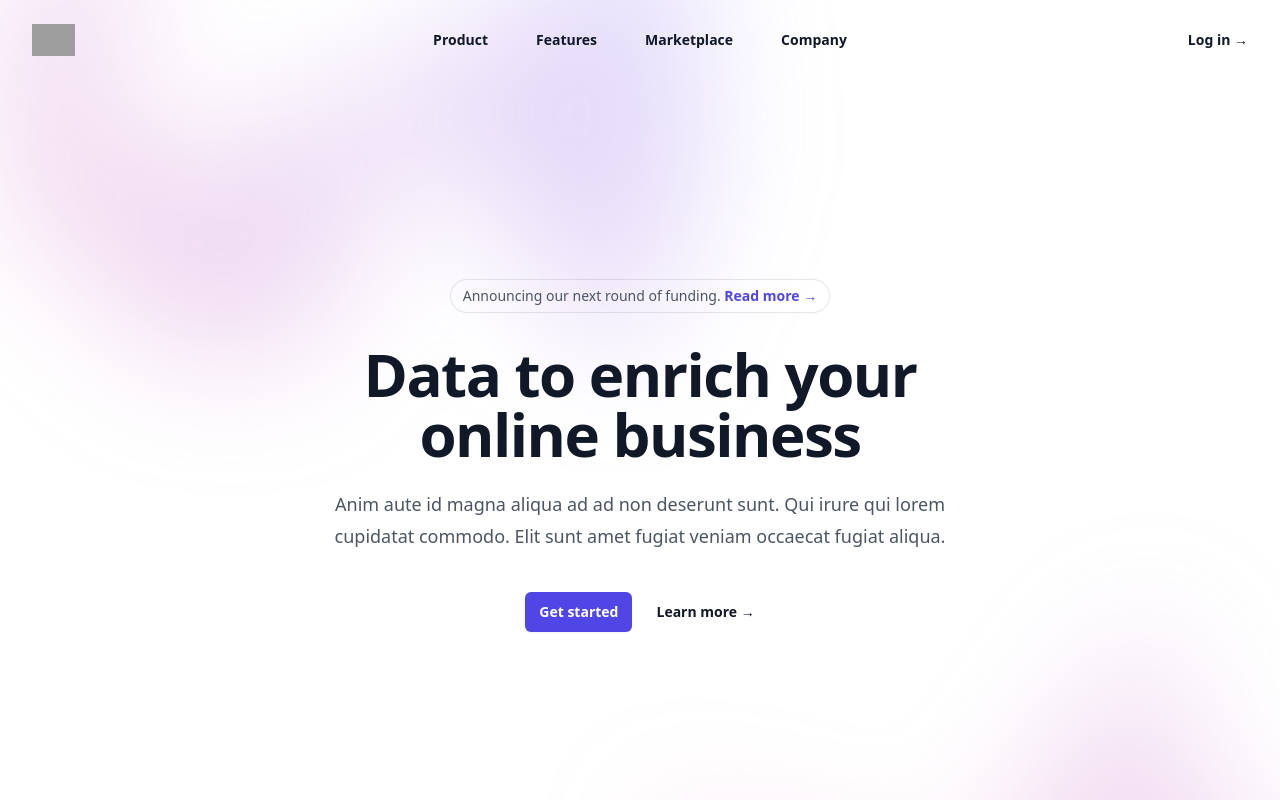
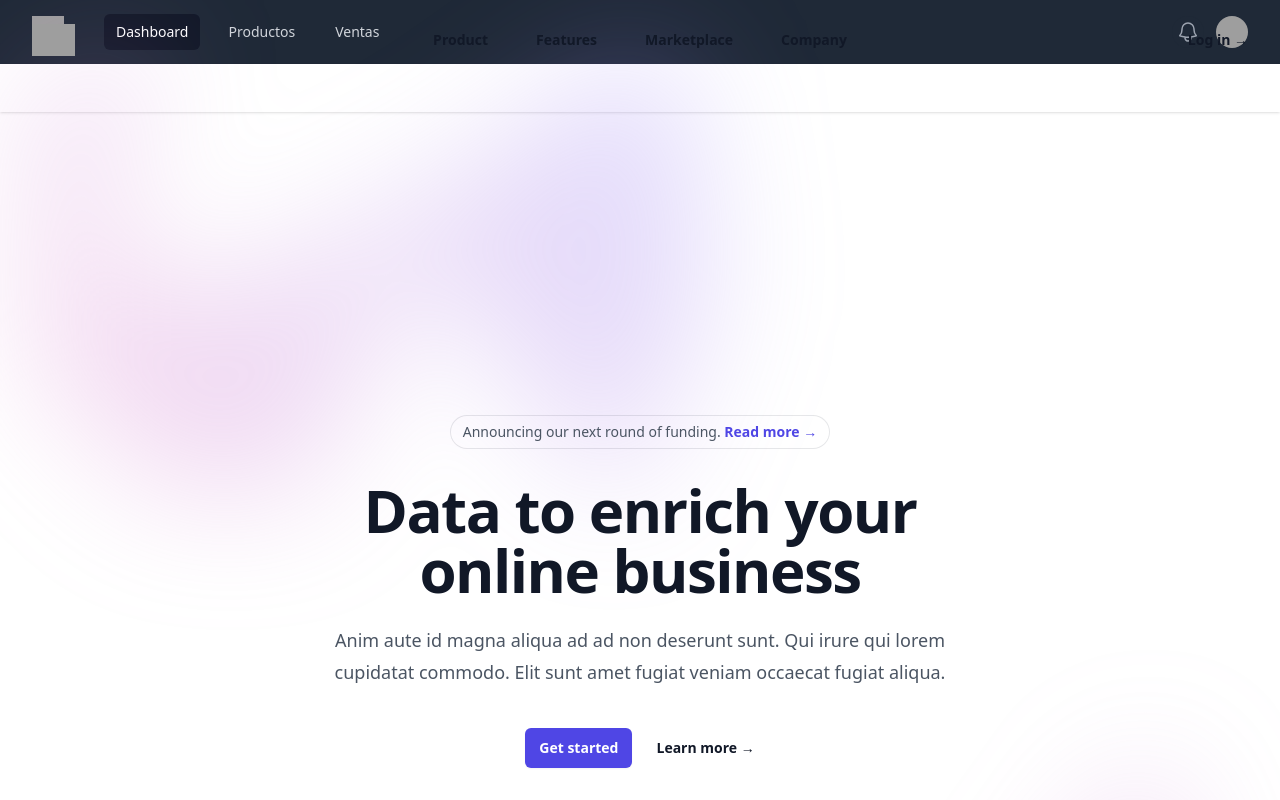
Before and after one commit to EnzoSz/curso_profesional_next_js, a Next.js app: page / in a window 1280 px wide. Shown: the top 800 px of the page. Built offline with nearby package versions, Linux system fonts and the light colour scheme; grey boxes are pictures that could not be loaded.

Commit message:
Creacion del layout principal e integracion de los Page Components

```diff
--- a/src/components/Headers.js
+++ b/src/components/Headers.js
@@ -1,7 +1,7 @@
 /* This example requires Tailwind CSS v2.0+ */
 import { Fragment } from 'react';
 import { Disclosure, Menu, Transition } from '@headlessui/react';
-import { BellIcon, MenuIcon, XIcon } from '@heroicons/react/outline';
+import { BellIcon, Bars3Icon, XMarkIcon } from '@heroicons/react/24/outline';
 
 const userData = {
   name: 'Tom Cook',
@@ -96,7 +96,7 @@ export default function Header() {
                   {/* Mobile menu button */}
                   <Disclosure.Button className="bg-gray-800 inline-flex items-center justify-center p-2 rounded-md text-gray-400 hover:text-white hover:bg-gray-700 focus:outline-none focus:ring-2 focus:ring-offset-2 focus:ring-offset-gray-800 focus:ring-white">
                     <span className="sr-only">Open main menu</span>
-                    {open ? <XIcon className="block h-6 w-6" aria-hidden="true" /> : <MenuIcon className="block h-6 w-6" aria-hidden="true" />}
+                    {open ? <XMarkIcon className="block h-6 w-6" aria-hidden="true" /> : <Bars3Icon className="block h-6 w-6" aria-hidden="true" />}
                   </Disclosure.Button>
                 </div>
               </div>
--- /dev/null
+++ b/src/layout/MainLayout.js
@@ -0,0 +1,15 @@
+import Headers from '@components/Headers';
+import Nav from '@common/Nav';
+export default function MainLayout({ children }) {
+  return (
+    <>
+      <div className="min-h-full">
+        <Headers />
+        <Nav />
+        <main>
+          <div className="max-w-7x1 mx-auto py-6 sm:px-6 lg:px-8">{children}</div>
+        </main>
+      </div>
+    </>
+  );
+}
--- a/src/pages/_app.js
+++ b/src/pages/_app.js
@@ -1,7 +1,14 @@
+import MainLayout from '@layout/MainLayout.js';
 import '@styles/tailwind.css';
 
 function MyApp({ Component, pageProps }) {
-  return <Component {...pageProps} />;
+  return (
+    <>
+      <MainLayout>
+        <Component {...pageProps} />
+      </MainLayout>
+    </>
+  );
 }
 
 export default MyApp;
--- a/src/pages/index.js
+++ b/src/pages/index.js
@@ -1,6 +1,6 @@
-import { useState } from 'react';
-import { Dialog } from '@headlessui/react';
-import { Bars3Icon, XMarkIcon } from '@heroicons/react/24/outline';
+import { useState } from 'react'
+import { Dialog } from '@headlessui/react'
+import { Bars3Icon, XMarkIcon } from '@heroicons/react/24/outline'
 
 const navigation = [
   { name: 'Product', href: '#' },
--- a/tsconfig.json
+++ b/tsconfig.json
@@ -17,6 +17,9 @@
     "incremental": true,
     "paths": {
       "@styles/*": ["styles/*"],
+      "@common/*": ["common/*"],
+      "@components/*": ["components/*"],
+      "@layout/*": ["layout/*"],
     }
   },
   "include": ["next-env.d.ts", "**/*.ts", "**/*.tsx", "src/pages/_app.js", "src/pages/index.js", "src/pages/api/hello.js"],
```
